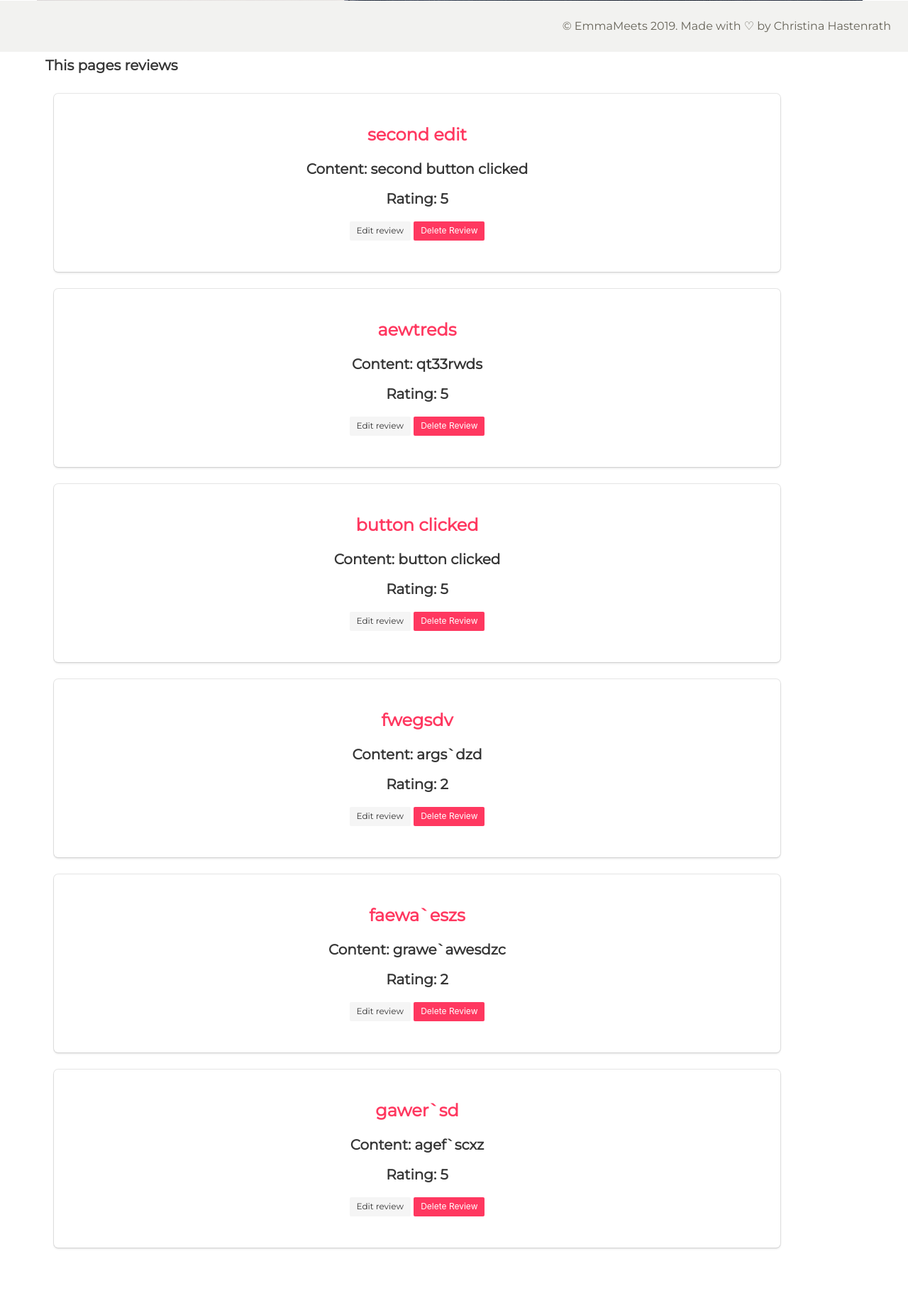
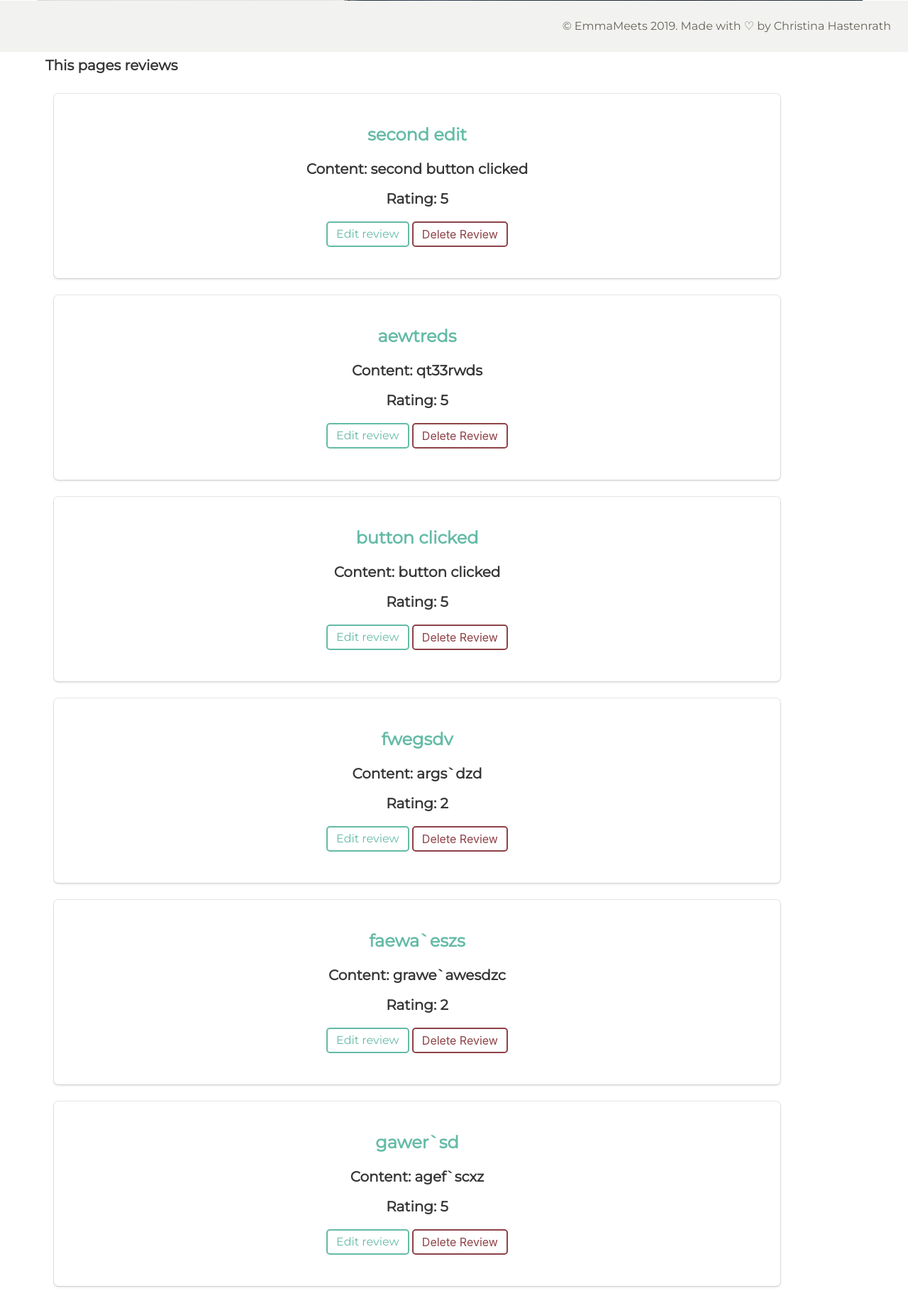
Before and after one commit to ch264/emma_meets, a Flask app: page /product/1 in a window 1280 px wide. Shown: the part 799-2635 px from the top of the page at 71% size. Before the commit the page ends 2559 px from the top, so only its background shows below. Run offline with Flask 2, Linux system fonts and the light colour scheme; a user stored in the database is signed in; data comes from the database, SQL or seed files in the repository; both versions use the stored data as it was after the commit; some libraries are stand-ins or nearby versions; some web fonts are replaced.

Commit message:
addes styling to review section. found out that upload user profile image on edit is buggy.

```diff
--- a/forms.py
+++ b/forms.py
@@ -178,7 +178,7 @@ class ReviewForm(Form):
 				'Let us konw what you think',
 				validators=[DataRequired()]
 				)
-		submit = SubmitField('Submit')
+		# submit = SubmitField('Submit')
   #  do we need ain image placeholder for the image of who is leaving the rview?
 
 class EditReviewForm(Form):
--- a/static/styles.css
+++ b/static/styles.css
@@ -70,6 +70,7 @@ input {
 div.success{
   border: 2px solid #64bba6;
   padding: 1em;
+  background-color: white;
 }
 
 /* buttons  */
@@ -142,7 +143,11 @@ button, .submitting {
 
 /* review page */
 .review {
-  padding-top: 100px;
+  padding-top: 5em;
+}
+
+.create-space {
+  padding-top: 5em;
 }
 
 .box {
@@ -234,6 +239,10 @@ button.button.submitting.space {
 
 div.column.is-half.signup {
   padding-top: 13em;
+}
+
+div.has-text-centered.add-product {
+  margin-top: 2em;
 }
 
 /* login page */
--- a/templates/_review.html
+++ b/templates/_review.html
@@ -6,20 +6,20 @@
 			<div class="card-content">
 				<div class="content">
 					<div class="media-content is-grouped-centered has-text-centered">
-						<p class="title is-4 ">
-							<a href="" class="has-text-danger">{{ review.title }}</a>
+						<p class="title is-4 meets">
+							<a href="">{{ review.title }}</a>
 						</p>
 						<p class="title is-5 no-padding">Content: {{ review.body }}</p>
 						<p class="title is-5 no-padding">Rating: {{ review.rating }}</p>
-						<a href="{{ url_for('edit_review', review_id=review.id) }}" class="button is-light is-small">Edit review</a>
+						<a href="{{ url_for('edit_review', review_id=review.id) }}" class="button submitting">Edit review</a>
 						<!-- <a href="{{ url_for('delete_review', review_id=review.id) }}" class="button is-light is-small">Delete review</a> -->
-						<button class="button is-danger is-small modal-button">Delete Review</button>
+						<button class="button cancel modal-button">Delete Review</button>
 							<div class="modal">
 								<div class="modal-background has-background-grey-dark"></div>
 								<div class="modal-content">
 									<p class="has-text-white">Are you sure you want to delete your review?</p>
-									<a href="{{ url_for('delete_review', review_id=review.id) }}" class="button is-danger is-small">Be gone with it!</a>
-									<button class="button is-light is-small modal-button">No, I will keep it</button>
+									<a href="{{ url_for('delete_review', review_id=review.id) }}" class="button submitting">Be gone with it!</a>
+									<button class="button cancel modal-button">No, I will keep it</button>
 								</div>
 							<button class="modal-close is-large" aria-label="close"></button>
 						</div>
--- a/templates/create-category.html
+++ b/templates/create-category.html
@@ -19,8 +19,8 @@
           {% endfor %}
 
           <div class="has-text-centered">
-						<button type="submit" class="button is-danger">Save</button>
-						<a href="{{ url_for('profile', username=user.username) }}" class="button is-light">Cancel</a>
+						<button type="submit" class="button submitting">Save</button>
+						<a href="{{ url_for('profile', username=user.username) }}" class="button cancel">Cancel</a>
           </div>
 				</form>
       </div>
--- a/templates/create-product.html
+++ b/templates/create-product.html
@@ -18,9 +18,9 @@
             {{ render_field(field) }}
           {% endfor %}
           <a href="{{ url_for('add_category', username=user.username) }}" class="button is-light">Add a new Category</a>
-          <div class="has-text-centered">
-            <button type="submit" class="button is-danger">Save Product</button>
-						<a href="{{ url_for('profile', username=user.username) }}" class="button is-light">Cancel</a>
+          <div class="has-text-centered add-product">
+            <button type="submit" class="button submitting space">Save Product</button>
+						<a href="{{ url_for('profile', username=user.username) }}" class="button cancel">Cancel</a>
           </div>
         </form>
       </div>
--- a/templates/product.html
+++ b/templates/product.html
@@ -8,7 +8,7 @@
         <h1 class="is-4">{{ product.name }}</h1>
         <p class=""> Location: {{ product.location }}</p>
         <p class=""> Website: {{ product.website }}</p>
-        <p class=""> Rating: {{ (product.avg_rating)|round(1) }}</p>
+        <p class=""> Rating: {{ (product.avg_rating) }}</p>
         <a class="button" href="{{ url_for('add_review', product_id=product.id) }}">Leave a Review</a><hr>
         <a class="button" href="{{ url_for('save_to_profile', product_id=product.id) }}" class="button is-light is-small">Save to Favorites</a><hr>
         <a class="button" href="{{ url_for('edit_product', product_id=product.id) }}" class="button is-light is-small">Edit Information</a>
--- a/templates/profile.html
+++ b/templates/profile.html
@@ -52,7 +52,7 @@
 		</div>
 
 		<div class="container">
-			<div class="column messages">
+			<div class="column">
 				<!-- Show any flash messages to user from logging in or signing up -->
 				{% with messages = get_flashed_messages(with_categories=True) %}
 					{% if messages %}
```
Also changed, not shown: templates/create-review.html (+8 -7 lines), templates/edit-profile.html (+10 -10 lines), templates/edit-review.html (+5 -6 lines), emma.db, static/uploads/matt-nelson-259365-unsplash.jpg (added).
